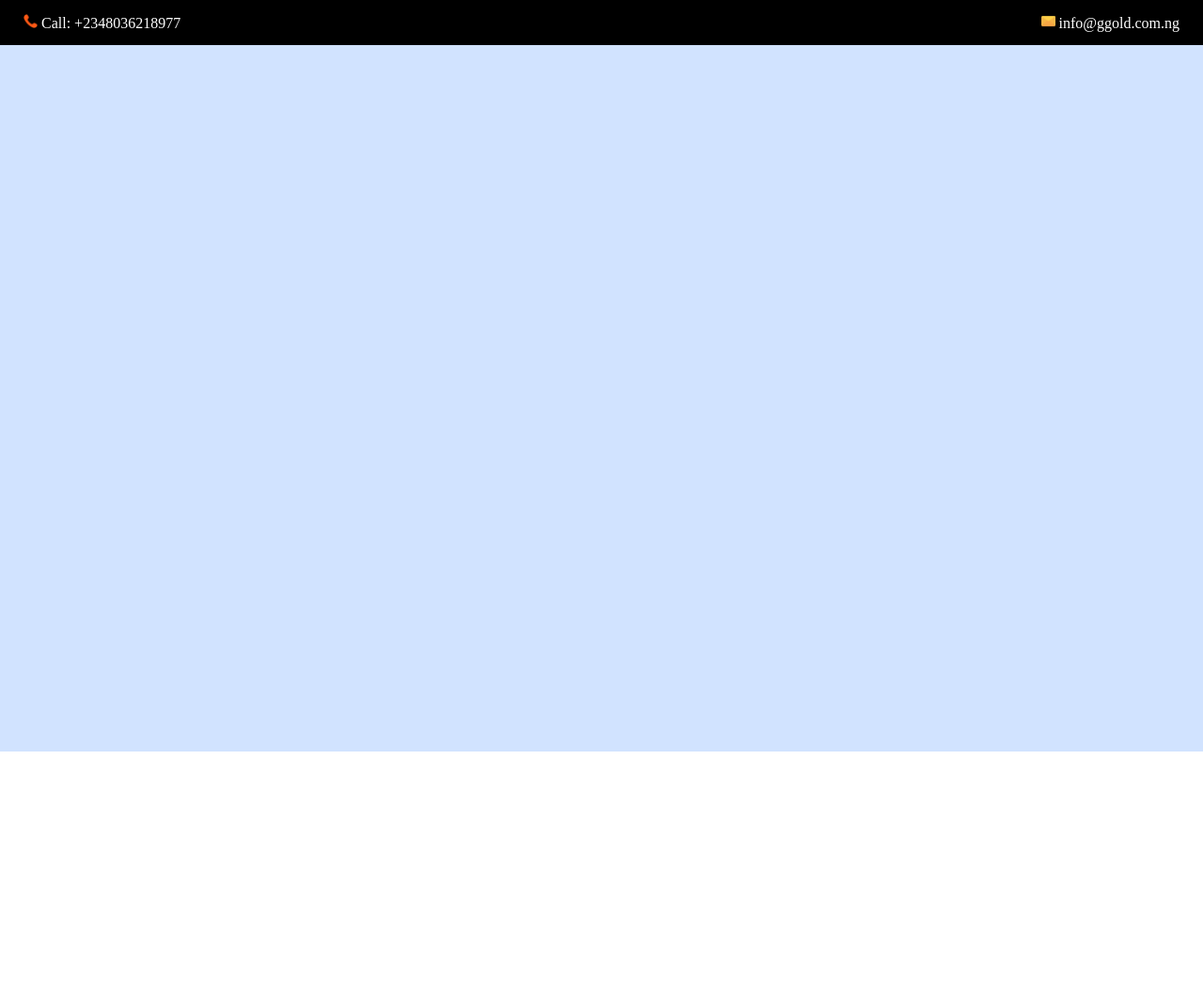
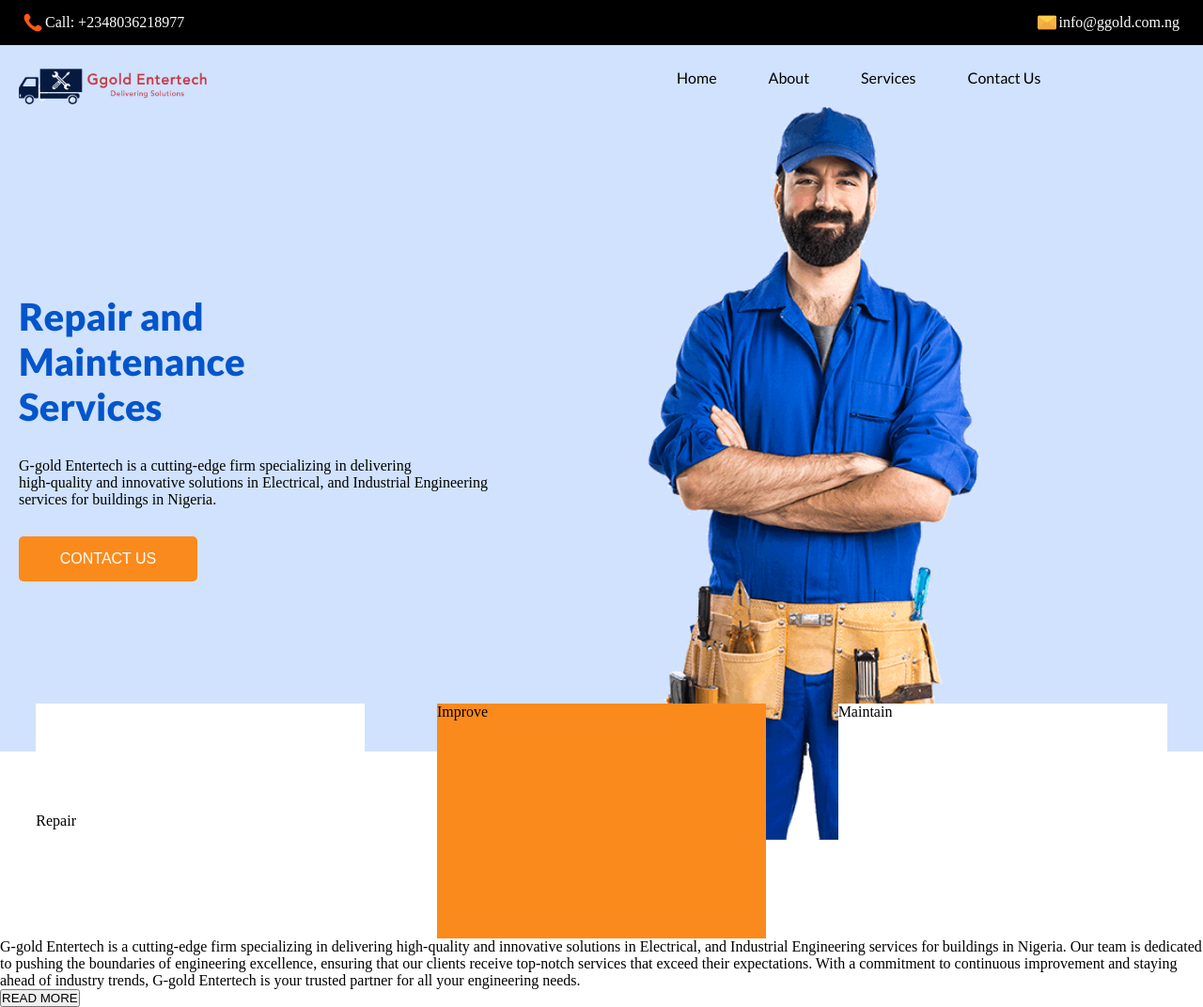
Before and after one commit to G-gold/staticweb-nextgen, a plain HTML site: page index.html in a window 1280 px wide. Shown: the whole page at 94% size. Before the commit the page ends 800 px from the top, so only its background shows below. Drawn offline with Linux system fonts and the light colour scheme.

Commit message:
boxes section

```diff
--- a/index.html
+++ b/index.html
@@ -3,7 +3,14 @@
   <head>
     <meta charset="UTF-8" />
     <meta name="viewport" content="width=device-width, initial-scale=1.0" />
+    <link rel="preconnect" href="https://fonts.googleapis.com" />
+    <link rel="preconnect" href="https://fonts.gstatic.com" crossorigin />
+
     <link rel="stylesheet" href="style.css" />
+    <link
+      href="https://fonts.googleapis.com/css2?family=Lato:ital,wght@0,100;0,300;0,400;0,700;0,900;1,100;1,300;1,400;1,700;1,900&display=swap"
+      rel="stylesheet"
+    />
     <title>Ggold Engineering Services</title>
   </head>
   <body>
@@ -12,12 +19,61 @@
         <div class="contactNav">
           <div class="contact">
             <div class="phone">
-              <img src="./phone.png" alt="phoneIcon" /> Call: +2348036218977
+              <img src="./img/phone.png" alt="phoneIcon" /> Call: +2348036218977
             </div>
-            <div>
-              <img src="./email.png" alt="emailIcon" /> info@ggold.com.ng
+            <div class="email">
+              <img src="./img/email.png" alt="emailIcon" /> info@ggold.com.ng
             </div>
           </div>
+        </div>
+        <div class="navSection">
+          <div class="logo">
+            <img src="./img/Logo ggold.png" alt="" width="200px" />
+          </div>
+          <div class="navbar">
+            <ul class="navList">
+              <li class="navItem">Home</li>
+              <li class="navItem">About</li>
+              <li class="navItem">Services</li>
+              <li class="navItem">Contact Us</li>
+            </ul>
+          </div>
+          <div class="slidder">
+            <img src="./img/engr-img.png" alt="" />
+          </div>
+        </div>
+        <div class="ggoldHeading">
+          <p class="repair">
+            Repair and <br />
+            Maintenance <br />
+            Services
+          </p>
+          <p class="details">
+            G-gold Entertech is a cutting-edge firm specializing in delivering
+            <br />
+            high-quality and innovative solutions in Electrical, and Industrial
+            Engineering <br />
+            services for buildings in Nigeria.
+          </p>
+          <button>CONTACT US</button>
+        </div>
+        <div class="threeSquare">
+          <div class="repairSquare">Repair</div>
+          <div class="improveSquare">Improve</div>
+          <div class="maintainSquare">Maintain</div>
+        </div>
+        <div class="aboutUs">
+          <p>
+            G-gold Entertech is a cutting-edge firm specializing in delivering
+            high-quality and innovative solutions in Electrical, and Industrial
+            Engineering services for buildings in Nigeria. Our team is dedicated
+            to pushing the boundaries of engineering excellence, ensuring that
+            our clients receive top-notch services that exceed their
+            expectations. With a commitment to continuous improvement and
+            staying ahead of industry trends, G-gold Entertech is your trusted
+            partner for all your engineering needs.
+          </p>
+          <button>READ MORE</button>
         </div>
       </div>
     </div>
--- a/style.css
+++ b/style.css
@@ -1,10 +1,16 @@
+.lato-regular {
+  font-family: "Lato", sans-serif;
+  font-weight: 400;
+  font-style: normal;
+}
+
 * {
   margin: 0;
   padding: 0;
 }
 
 .wrapper {
-  background-color: #d1e3ff;
+  background-color: #d0e2fe;
   height: 50rem;
 }
 
@@ -22,6 +28,100 @@
   padding: 0 25px;
 }
 
-.contact img{
-    width: 15px;
+.contact img {
+  width: 20px;
 }
+
+.phone,
+.email {
+  display: flex;
+  align-items: center;
+  gap: 3px;
+}
+
+.navSection {
+  display: flex;
+  height: 2.5rem;
+  margin-top: 25px;
+  margin-left: 20px;
+}
+
+.navList {
+  display: flex;
+  list-style: none;
+  font-family: lato, sans-serif;
+  font-size: 1rem;
+  gap: 55px;
+  position: relative;
+  left: 500px;
+}
+
+.navList :hover {
+  color: #0355cc;
+  cursor: pointer;
+}
+
+.slidder img {
+  margin-top: 40px;
+  width: 550px;
+}
+
+.ggoldHeading {
+  display: flex;
+  flex-direction: column;
+  margin-top: 200px;
+  margin-left: 20px;
+}
+
+.repair {
+  font-size: 2.5rem;
+  font-family: lato, sans-serif;
+  font-weight: 900;
+  color: #0355cc;
+}
+
+.details {
+  margin-top: 30px;
+}
+
+.ggoldHeading button {
+  background-color: #fb8a1d;
+  width: 190px;
+  padding: 15px;
+  font-size: 1rem;
+  color: white;
+  margin-top: 30px;
+  border-radius: 5px;
+  border: none;
+}
+
+.ggoldHeading button:hover {
+  background-color: #d0e2fe;
+  border: solid #fb8a1d 1px;
+  color: #fb8a1d;
+  cursor: pointer;
+}
+
+.threeSquare {
+  display: flex;
+  justify-content: space-around;
+  margin-top: 130px;
+  height: 250px;
+}
+
+.repairSquare {
+  justify-content: center;
+  align-content: center;
+  width: 350px;
+  background-color: #ffffff;
+}
+
+.improveSquare {
+  width: 350px;
+  background-color: #fb8a1d;
+}
+
+.maintainSquare {
+  width: 350px;
+  background-color: #ffffff;
+}
```
Also changed, not shown: img/19038-removebg-preview.png (added), img/Logo ggold.png (added), img/egnr1-removebg-preview.png (added), img/egnr1.png (added), img/email.png (renamed from email.png), img/engr-img.png (added), img/phone.png (renamed from phone.png), 1 other file.
